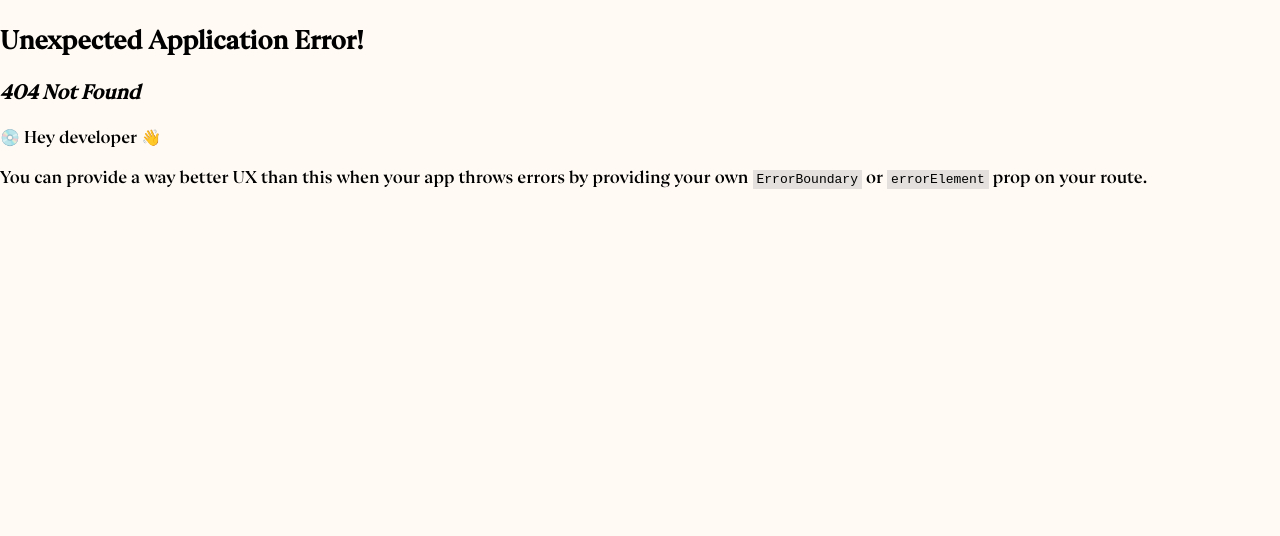
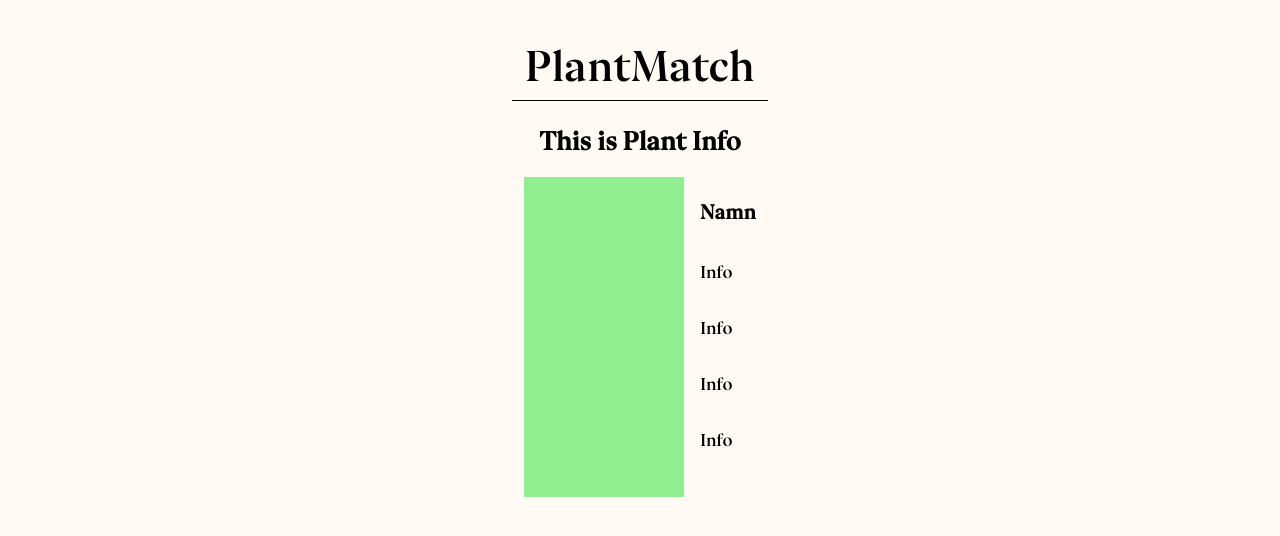
Before and after one commit to jennifertechel/plant-app, a React (Vite) app: page /plantinfo in a window 1280 px wide. Before the commit this address had no page. Shown: the top 536 px of the page. Built offline with nearby package versions, Linux system fonts and the light colour scheme; no server answers.

Commit message:
Added Routing to planintfo and basic styling

```diff
--- /dev/null
+++ b/src/Components/InfoCard.tsx
@@ -0,0 +1,50 @@
+import { createUseStyles } from "react-jss";
+
+function Card() {
+  const classes = useStyles();
+
+  return (
+    <>
+      <main className={classes.main}>
+        <div className={classes.image}></div>
+        <div className={classes.info}>
+          <h3 className={classes.h3}>Namn</h3>
+          <p>Info</p>
+          <p>Info</p>
+          <p>Info</p>
+          <p>Info</p>
+        </div>
+      </main>
+    </>
+  );
+}
+
+const useStyles = createUseStyles({
+  main: {
+    display: "flex",
+    flexDirection: "row",
+    justifyContent: "center",
+    // alignItems: "center",
+  },
+  image: {
+    display: "flex",
+    flexDirection: "row",
+    justifyContent: "flex-start",
+    alignItems: "center",
+    backgroundColor: "lightgreen",
+    width: "10rem",
+    height: "20rem",
+  },
+  info: {
+    display: "flex",
+    flexDirection: "column",
+    //justifyContent: "center",
+    //alignItems: "center",
+    paddingLeft: "1rem",
+  },
+  h3: {
+    paddingTop: "0rem",
+  },
+});
+
+export default Card;
--- a/src/hooks/usePlantMatch.ts
+++ b/src/hooks/usePlantMatch.ts
@@ -25,5 +25,5 @@ export const usePlantMatch = () => {
       .catch((err) => console.error(err));
   }, []);
 
-  return plants.slice(0, 5);
+  //return plants.slice(0, 5);
 };
--- a/src/main.tsx
+++ b/src/main.tsx
@@ -8,6 +8,7 @@ import {
 } from "react-router-dom";
 import App from "./App";
 import "./main.css";
+import PlantInfo from "./pages/PlantInfo";
 import QuizPageOne from "./pages/QuizPageOne";
 import StartPage from "./pages/StartPage";
 
@@ -16,6 +17,7 @@ const router = createBrowserRouter(
     <Route path="/" element={<App />}>
       <Route index element={<StartPage />} />
       <Route path="quizpageone" element={<QuizPageOne />} />
+      <Route path="plantinfo" element={<PlantInfo />} />
     </Route>
   )
 );
--- a/src/pages/PlantInfo.tsx
+++ b/src/pages/PlantInfo.tsx
@@ -1,4 +1,5 @@
 import { createUseStyles } from "react-jss";
+import InfoCard from "../Components/InfoCard";
 
 function PlantInfo() {
   const classes = useStyles();
@@ -7,6 +8,7 @@ function PlantInfo() {
       <main className={classes.main}>
         <h2>This is Plant Info</h2>
       </main>
+      <InfoCard />
     </>
   );
 }
```
